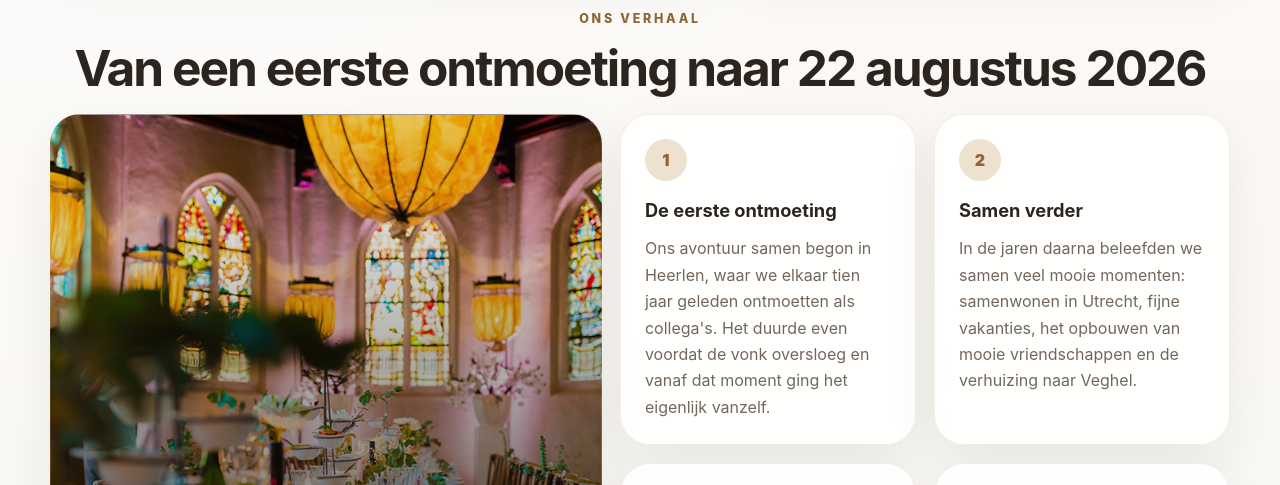
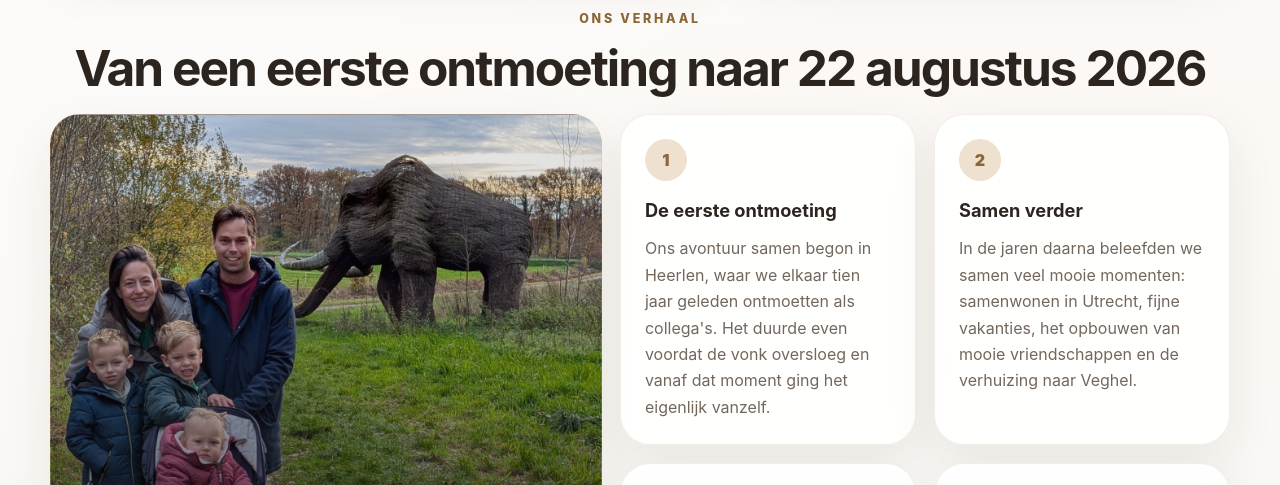
Before and after one commit to Devbb1/bram-lieke-wedding, a plain HTML site: page index.html in a window 1280 px wide. Shown: the part 710-1195 px from the top of the page. Drawn offline with Linux system fonts and the light colour scheme.

Commit message:
Update index.html

```diff
--- a/index.html
+++ b/index.html
@@ -399,7 +399,7 @@
       min-height: 100%;
       background:
         linear-gradient(180deg, rgba(34,25,18,0.08), rgba(34,25,18,0.44)),
-        url("images/kapel-diner.jpg") center/cover no-repeat;
+        url("images/fam-story.jpeg") center/cover no-repeat;
       display: flex;
       align-items: end;
       padding: 28px;
```
